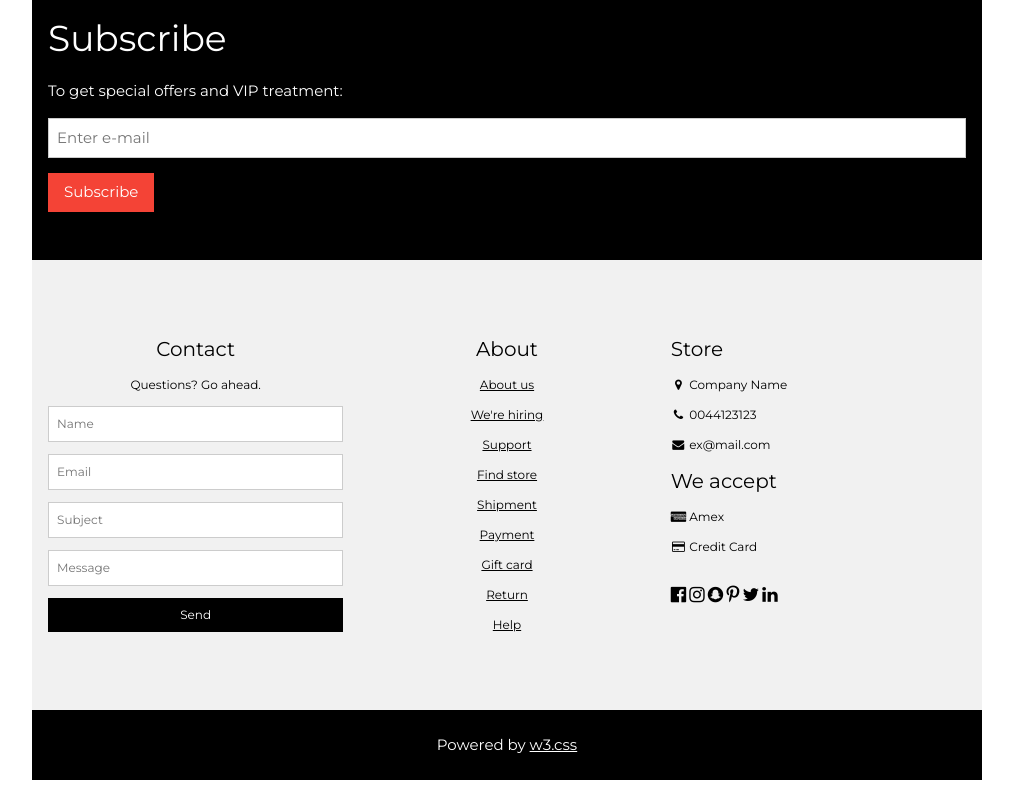
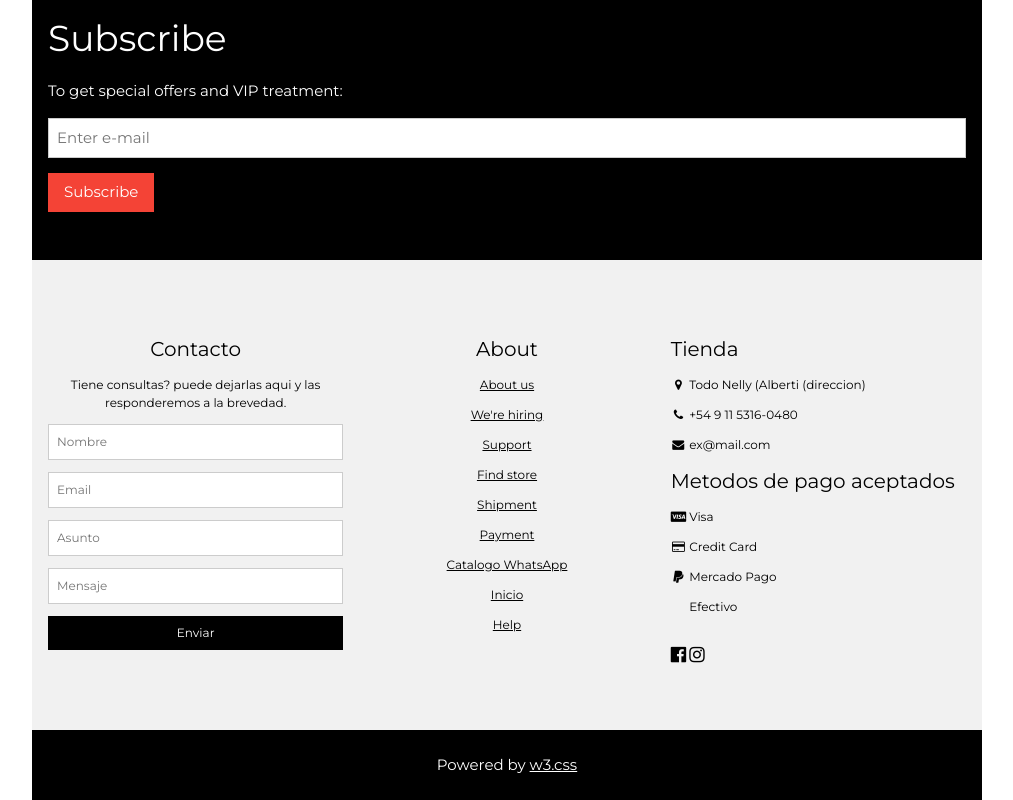
Before and after one commit to lucasninjaturtle/todo_nelly, a plain HTML site: page todo_nelly_main.html in a window 1280 px wide. Shown: the part 1996-2796 px from the top of the page, without its empty margins (258-1271 px from the left). Drawn offline with nearby package versions, Linux system fonts and the light colour scheme.

Commit message:
cambios en footer y logica de contacto

```diff
--- /dev/null
+++ b/functions.js
@@ -0,0 +1,43 @@
+// Declaracion de variables GENERALES
+
+// contacto
+
+let nombre = "";
+let email = '' ;
+let asunto = '';
+let mensaje = '';
+
+
+// funciones constructoras
+
+
+//zapatillas
+
+function NuevaZapatilla (marca, modelo, precio, colores, materiales, distribuidor) {
+    this.marca = marca || "unknown";
+    this.modelo = modelo || "unknown";
+    this.precio = precio || "unknown";
+    this.colores = colores || "unknown";
+    this.materiales = materiales || "unknown";
+    this.distrubuidor = distribuidor || "unknown";
+}
+
+
+// Zapatillas
+var popotas = new NuevaZapatilla ("zoo", "ojotas", '500', ['amarillo', 'verde', 'azul'], "plastico", 'la esquina SA');
+
+
+// se puede hacer una pagina HTML especifica solo para cargar las zapatillas como variables y actualizar stocks y precios??
+
+
+
+// funcion para los contactos
+
+function contactopormail (nombre, email, asunto, mensaje){
+    if (nombre !== "" || email !== "" || asunto !== "" || mensaje !== ""){
+        alert ("Introduzca todos los campos: Nombre, Email, Asunto y su mensaje")
+    }
+    else {
+        //enviar el mensaje
+    }
+}
--- a/todo_nelly_main.html
+++ b/todo_nelly_main.html
@@ -36,7 +36,7 @@ body,h1,h2,h3,h4,h5,h6,.w3-wide {font-family: "Montserrat", sans-serif;}
     <a href="#" class="w3-bar-item w3-button">Blazers</a>
     <a href="#" class="w3-bar-item w3-button">Shoes</a>
   </div>
-  <a href="#footer" class="w3-bar-item w3-button w3-padding">Contact</a>
+  <a href="#footer" class="w3-bar-item w3-button w3-padding">Contacto</a>
   <a href="javascript:void(0)" class="w3-bar-item w3-button w3-padding" onclick="document.getElementById('newsletter').style.display='block'">Newsletter</a>
   <a href="#footer"  class="w3-bar-item w3-button w3-padding">Subscribe</a>
 </nav>
@@ -151,14 +151,14 @@ body,h1,h2,h3,h4,h5,h6,.w3-wide {font-family: "Montserrat", sans-serif;}
   <footer class="w3-padding-64 w3-light-grey w3-small w3-center" id="footer">
     <div class="w3-row-padding">
       <div class="w3-col s4">
-        <h4>Contact</h4>
-        <p>Questions? Go ahead.</p>
+        <h4>Contacto</h4>
+        <p>Tiene consultas? puede dejarlas aqui y las responderemos a la brevedad.</p>
         <form action="/action_page.php" target="_blank">
-          <p><input class="w3-input w3-border" type="text" placeholder="Name" name="Name" required></p>
-          <p><input class="w3-input w3-border" type="text" placeholder="Email" name="Email" required></p>
-          <p><input class="w3-input w3-border" type="text" placeholder="Subject" name="Subject" required></p>
-          <p><input class="w3-input w3-border" type="text" placeholder="Message" name="Message" required></p>
-          <button type="submit" class="w3-button w3-block w3-black">Send</button>
+          <p><input class="w3-input w3-border" type="text" placeholder="Nombre" name="nombre" required></p>
+          <p><input class="w3-input w3-border" type="text" placeholder="Email" name="email" required></p>
+          <p><input class="w3-input w3-border" type="text" placeholder="Asunto" name="asunto" required></p>
+          <p><input class="w3-input w3-border" type="text" placeholder="Mensaje" name="mensaje" required></p>
+          <button type="submit" class="w3-button w3-block w3-black">Enviar</button>
         </form>
       </div>
 
@@ -170,26 +170,25 @@ body,h1,h2,h3,h4,h5,h6,.w3-wide {font-family: "Montserrat", sans-serif;}
         <p><a href="#">Find store</a></p>
         <p><a href="#">Shipment</a></p>
         <p><a href="#">Payment</a></p>
-        <p><a href="#">Gift card</a></p>
-        <p><a href="#">Return</a></p>
+        <p><a href="https://wa.me/c/5491153160480">Catalogo WhatsApp</a></p>
+        <p><a href="#">Inicio</a></p>
         <p><a href="#">Help</a></p>
       </div>
 
       <div class="w3-col s4 w3-justify">
-        <h4>Store</h4>
-        <p><i class="fa fa-fw fa-map-marker"></i> Company Name</p>
-        <p><i class="fa fa-fw fa-phone"></i> 0044123123</p>
+        <h4>Tienda</h4>
+        <p><i class="fa fa-fw fa-map-marker"></i> Todo Nelly (Alberti (direccion)</p>
+        <p><i class="fa fa-fw fa-phone"></i> +54 9 11 5316-0480 </p>
         <p><i class="fa fa-fw fa-envelope"></i> ex@mail.com</p>
-        <h4>We accept</h4>
-        <p><i class="fa fa-fw fa-cc-amex"></i> Amex</p>
+        <h4>Metodos de pago aceptados</h4>
+        <p><i class="fa fa-fw fa-cc-visa"></i> Visa</p>
         <p><i class="fa fa-fw fa-credit-card"></i> Credit Card</p>
+        <p><i class="fa fa-fw fa-paypal"></i> Mercado Pago</p>
+        <p><i class="fa fa-fw fa-crypto"></i> Efectivo</p>
         <br>
-        <i class="fa fa-facebook-official w3-hover-opacity w3-large"></i>
-        <i class="fa fa-instagram w3-hover-opacity w3-large"></i>
-        <i class="fa fa-snapchat w3-hover-opacity w3-large"></i>
-        <i class="fa fa-pinterest-p w3-hover-opacity w3-large"></i>
-        <i class="fa fa-twitter w3-hover-opacity w3-large"></i>
-        <i class="fa fa-linkedin w3-hover-opacity w3-large"></i>
+        <a href="https://m.facebook.com/Todo-Nelly-104416087976227/?ref=bookmarks"> <i class="fa fa-facebook-official w3-hover-opacity w3-large"></i></a>
+        <a href="https://instagram.com/todo_nelly?igshid=1g65x0dijmvst"> <i class="fa fa-instagram w3-hover-opacity w3-large"></i></a>
+
       </div>
     </div>
   </footer>
@@ -238,6 +237,6 @@ function w3_close() {
   document.getElementById("myOverlay").style.display = "none";
 }
 </script>
-
+<script defer src="functions.js"></script>
 </body>
 </html>
```
